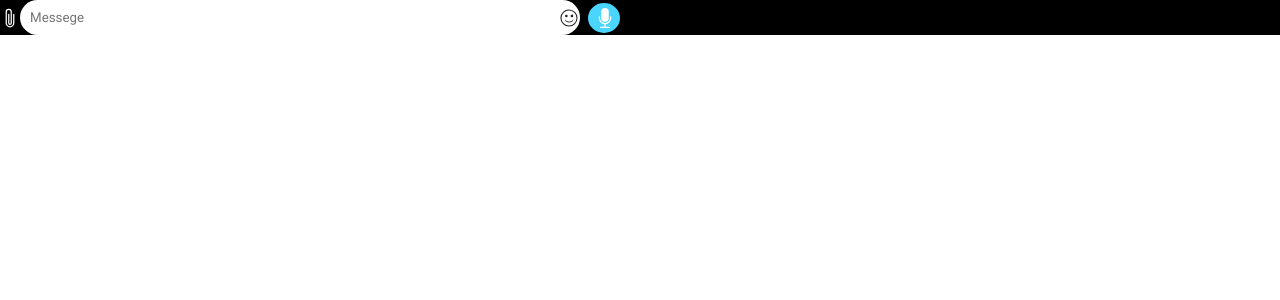
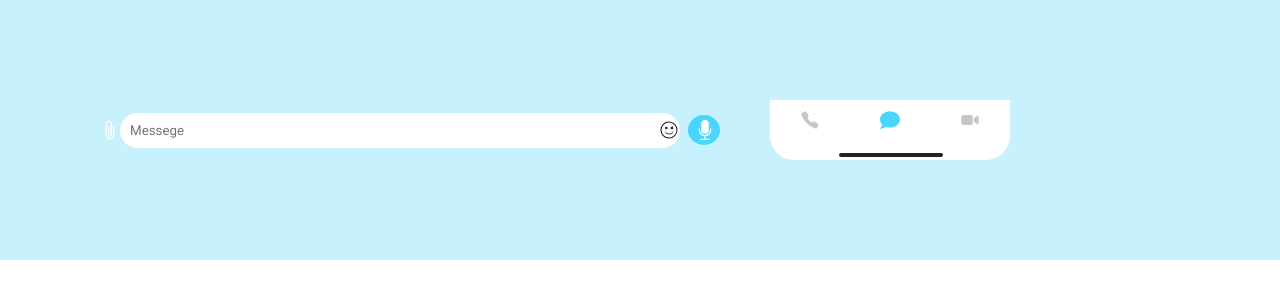
Before and after one commit to garciamendes/SpaceChat, a React (Create React App) app in the folder frontend/: page / in a window 1280 px wide. Shown: the top 300 px of the page. Built offline with nearby package versions, Linux system fonts and the light colour scheme.

Commit message:
create a buttons interface

```diff
--- a/frontend/src/containers/chat/index.js
+++ b/frontend/src/containers/chat/index.js
@@ -2,12 +2,17 @@
 import {
   ContainerChat,
   Chat,
-  Audio
+  Audio,
+  Interface,
+  Line
 } from './styles'
 
 // Third
 import { BsPaperclip, BsFillMicFill } from 'react-icons/bs'
 import { GrEmoji } from 'react-icons/gr'
+import { IoCallSharp } from 'react-icons/io5'
+import { IoIosVideocam } from 'react-icons/io'
+import { FaComment } from 'react-icons/fa'
 
 
 function chat() {
@@ -21,6 +26,13 @@ function chat() {
       <Audio>
         <BsFillMicFill size={20} color='#ffffff' className='icon'/>
       </Audio>
+      <Interface>
+        <IoCallSharp size={20} color='c6c6c6' className='icon'/>
+        <FaComment size={20} color='#4AD5FF' className='icon'/>
+        <IoIosVideocam size={20} color='c6c6c6' className='icon'/>
+        <Line />
+      </Interface>
+
     </ContainerChat>
   )
 }
--- a/frontend/src/containers/chat/styles.js
+++ b/frontend/src/containers/chat/styles.js
@@ -7,8 +7,10 @@ import {
 } from '../../styles/variables'
 
 export const ContainerChat = styled.div`
+  padding: 100px;
   display: flex;
-  background-color: black;
+  text-align: center;
+  background-color: ${COLORS.ThirdColor};
   align-items: center;
 `
 
@@ -47,3 +49,30 @@ export const Audio = styled.div`
   }
 
 `;
+
+export const Interface = styled.div`
+
+  display: flex;
+  justify-content: end;
+  margin-left: 50px;
+  background-color: ${COLORS.White};
+  border-radius: 0 0 24px 24px;
+  position: relative;
+
+
+  .icon{
+    padding: 10px 30px 30px 30px;
+
+  }
+`;
+
+export const Line = styled.div`
+
+  position: absolute;
+  width: 100px;
+  border: 2px solid ${COLORS.Black};
+  background-color: ${COLORS.Black};
+  right: 28%;
+  bottom: 5%;
+  border-radius: 5px;
+`;
```
